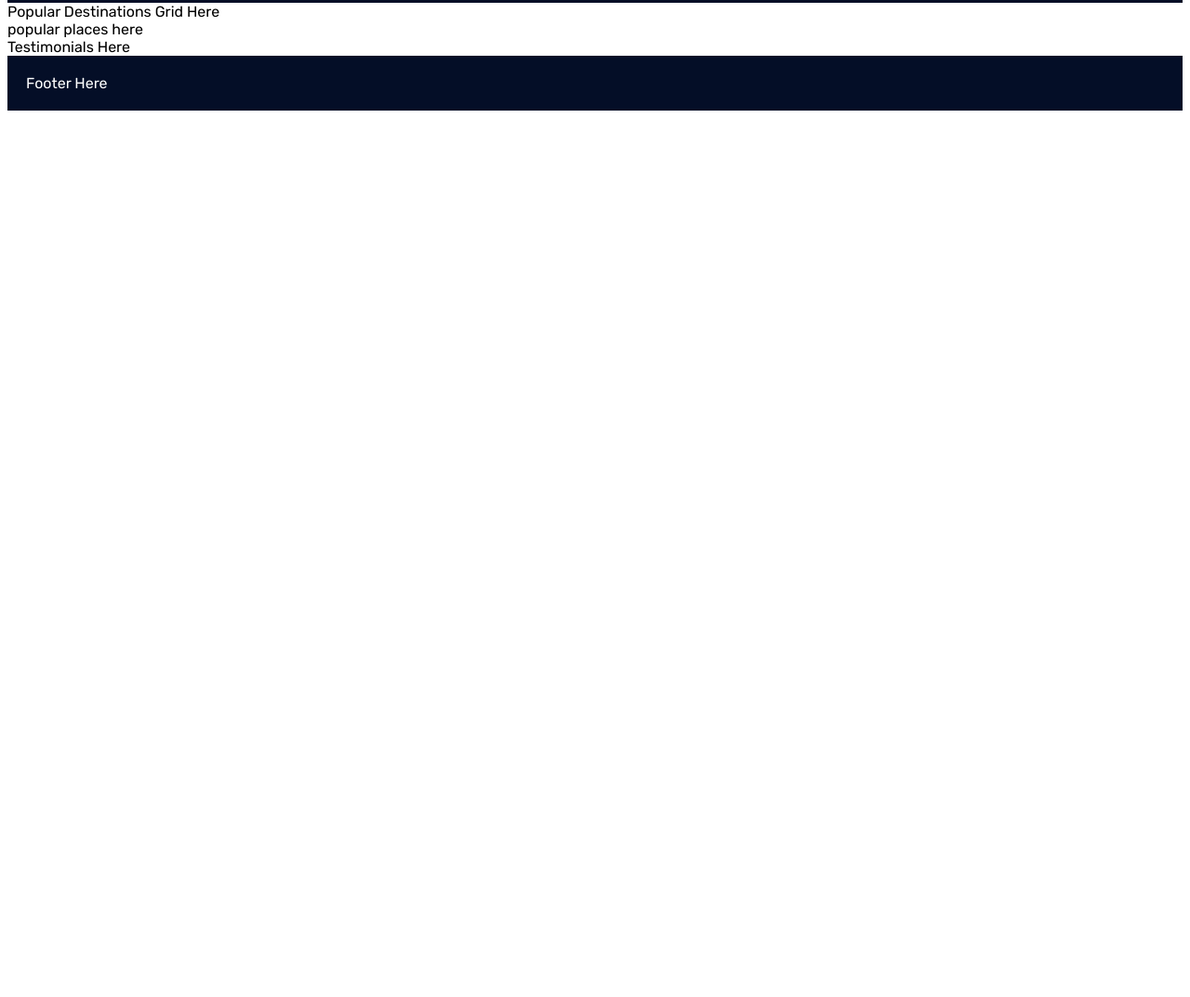
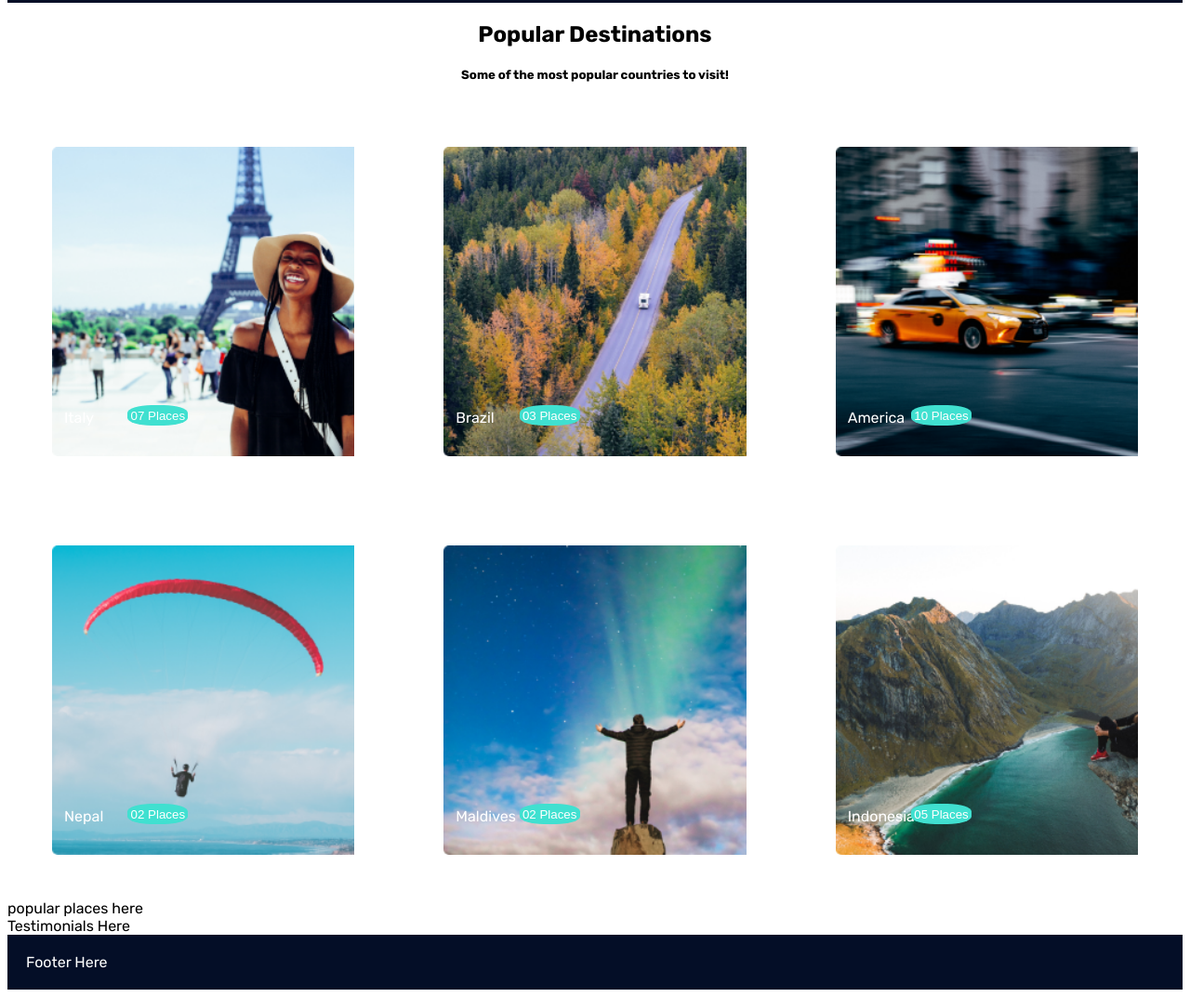
Before and after one commit to mldrenth/css_travel, a plain HTML site: page index.html in a window 1280 px wide. Shown: the part 406-1479 px from the top of the page at 93% size. Before the commit the page ends 800 px from the top, so only its background shows below. Drawn offline with Linux system fonts and the light colour scheme.

Commit message:
Added popular destination section

```diff
--- a/css/popular.css
+++ b/css/popular.css
@@ -0,0 +1,80 @@
+#italy-div {
+    background-image: url(../img/destination/italy.png);
+    background-size: cover;
+    grid-area: italy;
+
+}
+#brazil-div {
+    background-image: url(../img/destination/brazil.png);
+    background-size: cover;
+    grid-area: brazil;
+    padding: 5rem;
+    margin: 3rem;
+}
+#america-div {
+    background-image: url(../img/destination/america.png);
+    background-size: cover;
+    grid-area: america;
+
+}
+#nepal-div {
+    background-image: url(../img/destination/nepal.png);
+    background-size: cover;
+    grid-area: nepal;
+
+}
+#maldives-div {
+    background-image: url(../img/destination/maldives.png);
+    background-size: cover;
+    grid-area: maldives;
+
+}
+#indonesia-div {
+    background-image: url(../img/destination/indonesia.png);
+    background-size: cover;
+    grid-area: indonesia;
+
+}
+.destination-div{
+    position: relative;
+    padding: 5rem;
+    margin: 3rem
+}
+
+.destination-div > p {
+    position: absolute;
+    bottom: 5%;
+    left: 4%;
+
+}
+
+.destination-div > button {
+    position: absolute;
+    bottom: 10%;
+    left: 25%;
+    color: white;
+    background-color: turquoise;
+    border-style: none;
+    border-radius: 40%;
+    padding: 1%;
+
+}
+
+#pop-dest-hgroup{
+    grid-area: hgroup;
+    text-align: center;
+    color: black;
+}
+
+#popular-destinations{
+    display: grid;
+    grid-template-areas:
+    '. hgroup .'
+    'italy brazil america'
+    'nepal maldives indonesia';
+    grid-template-columns: 3fr 3fr 3fr;
+    grid-template-rows: 1fr 4fr 4fr;
+    height: 50%;
+    color: white;
+
+}
--- a/index.html
+++ b/index.html
@@ -65,14 +65,35 @@
                 <select name="" id="">
                     <option value="travel-type">Travel Type</option>
                 </select>
-                <input id="search-button" type="submit" value="Search"
-            </form>
+                <input id="search-button" type="submit" value="Search" </form>
         </section>
         <!-- search-end  -->
 
         <!-- popular-destination-start  -->
-        <section class="popular">
-            Popular Destinations Grid Here
+        <section class="popular" id="popular-destinations">
+            <hgroup id="pop-dest-hgroup">
+                <h2>Popular Destinations</h2>
+                <h5>Some of the most popular countries to visit!</h5>
+            </hgroup>
+            <div id="italy-div" class="destination-div">
+                <p>Italy</p><button class="destination-button">07 Places</button>
+            </div>
+            <div id="brazil-div" class="destination-div">
+                <p>Brazil</p><button class="destination-button">03 Places</button>
+            </div>
+            <div id="america-div" class="destination-div">
+                <p>America</p><button class="destination-button">10 Places</button>
+            </div>
+            <div id="nepal-div" class="destination-div">
+                <p>Nepal</p><button class="destination-button">02 Places</button>
+            </div>
+            <div id="maldives-div" class="destination-div">
+                <p>Maldives</p><button class="destination-button">02 Places</button>
+            </div>
+            <div id="indonesia-div" class="destination-div">
+                <p>Indonesia</p><button class="destination-button">05 Places</button>
+            </div>
+
         </section>
         <!-- popular-destination-end -->
 
```
